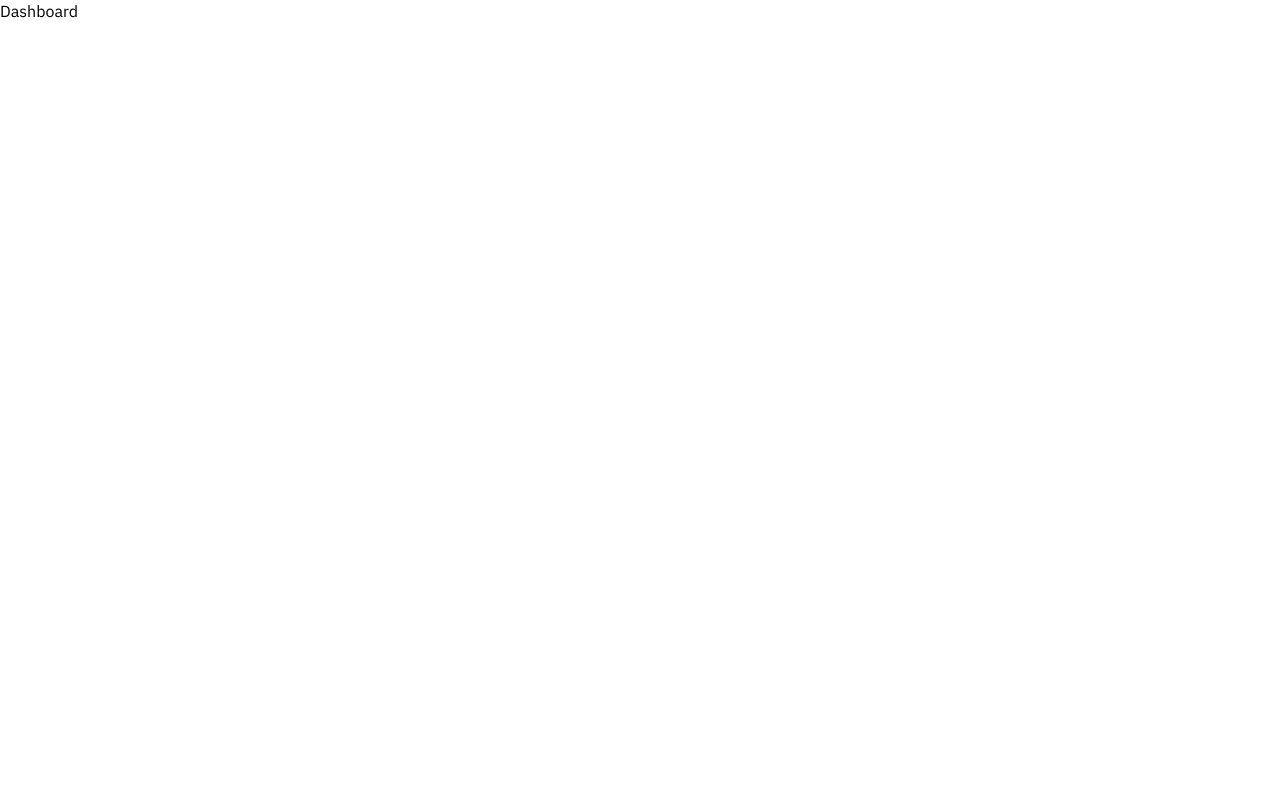
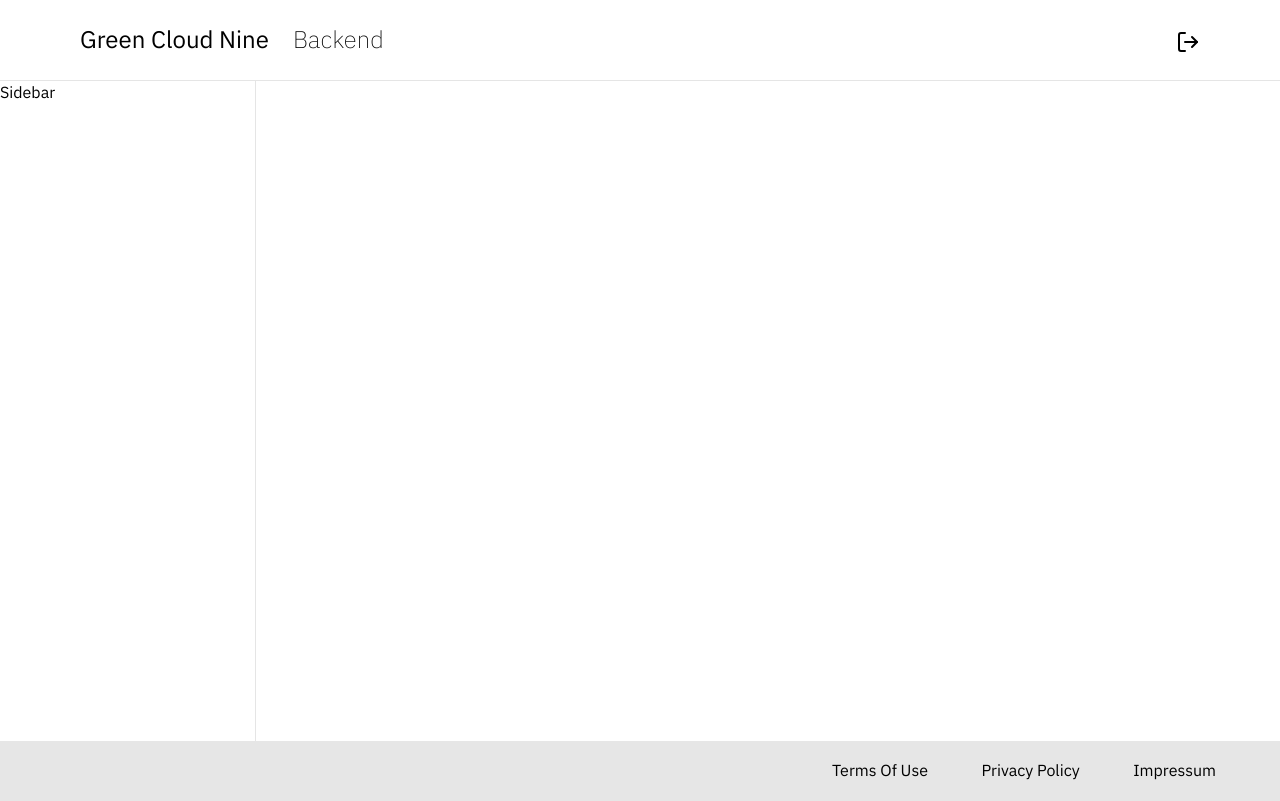
Before and after one commit to sanyam-applore/gcn-admin-dashboard, a React (Create React App) app: page /dashboard in a window 1280 px wide. Built offline with nearby package versions, Linux system fonts and the light colour scheme; sample sign-in values are in the browser's storage.

Commit message:
feat: added dashboard and logout funtionality

```diff
--- /dev/null
+++ b/src/Components/Dashboard/Header/Header.module.css
@@ -0,0 +1,31 @@
+.header{
+    border-bottom: 1px solid rgba(0, 0, 0, 0.1);
+}
+.wrapper{
+    width:90%;
+    margin:auto;
+    padding: 1em;
+    height:10vh;
+    display:flex;
+    align-items: center;
+    justify-content:space-between;
+}
+.title{
+    font-size: 1.5em;
+    font-weight: 400;
+
+}
+.subTitle{
+    font-size: 1.5em;
+    font-weight: 200;
+    margin-left: 1em;
+}
+
+.left{
+    display: flex;
+    align-items:center;
+}
+.menu{
+    margin-right: 2em;
+    display: none;
+}
--- /dev/null
+++ b/src/Components/Dashboard/Header/index.js
@@ -0,0 +1,35 @@
+import React, {useState} from 'react';
+import styles from './Header.module.css';
+import { AiOutlineMenu } from 'react-icons/ai';
+import { FiLogOut } from 'react-icons/fi';
+import { Redirect } from 'react-router-dom';
+
+const Header = () => {
+    const [redirect, setRedirect] = useState(false);
+    const logout = ()=>{
+        localStorage.removeItem('JWTTOKEN');
+        localStorage.removeItem('user');
+        sessionStorage.removeItem('JWTTOKEN');
+        sessionStorage.removeItem('user');
+        setRedirect(true);
+    }
+    if(redirect){
+        return <Redirect to="/" />
+    }
+    return (
+        <div className={styles.header}>
+            <div className={styles.wrapper}>
+                <div className={styles.left}>
+                    <div className={styles.menu}><AiOutlineMenu style={{fontSize: '1.5em', transform:'translateY(3px)', cursor:'pointer'}}/></div>
+                    <div className={styles.title}>Green Cloud Nine</div>
+                    <div className={styles.subTitle}>Backend</div>
+                </div>
+                <div className={styles.right} onClick={()=>logout()}>
+                    <FiLogOut style={{fontSize: '1.5em', transform:'translateY(5px)', cursor:'pointer'}}/>
+                </div>
+            </div>
+        </div>
+    );
+}
+
+export default Header;
--- /dev/null
+++ b/src/Components/Dashboard/MainSection/MainSection.js
@@ -0,0 +1,17 @@
+import React from 'react';
+import Sidebar from '../Sidebar/Sidebar';
+import styles from './MainSection.module.css';
+const MainSection = () => {
+    return (
+        <div style={{height:'82.5vh'}}>
+            <div className={styles.sidebar}>
+                <Sidebar />
+            </div>
+            <div className={styles.currentTab}>
+
+            </div>
+        </div>
+     );
+}
+
+export default MainSection;
--- /dev/null
+++ b/src/Components/Dashboard/MainSection/MainSection.module.css
@@ -0,0 +1,5 @@
+.sidebar{
+    width:20%;
+    height:100%;
+    border-right: 1px solid rgba(0, 0, 0, 0.1);
+}
--- /dev/null
+++ b/src/Components/Dashboard/Sidebar/Sidebar.js
@@ -0,0 +1,11 @@
+import React from 'react';
+
+const Sidebar = () => {
+    return (
+        <div>
+            Sidebar
+        </div>
+     );
+}
+
+export default Sidebar;
--- /dev/null
+++ b/src/Components/Global/Footer/Footer.js
@@ -0,0 +1,15 @@
+import React from 'react';
+import styles from './Footer.module.css';
+const Footer = () => {
+    return (
+        <div className={styles.footer}>
+            <div className={styles.links}>
+                <div>Terms Of Use</div>
+                <div>Privacy Policy</div>
+                <div>Impressum</div>
+            </div>
+        </div>
+     );
+}
+
+export default Footer;
--- /dev/null
+++ b/src/Components/Global/Footer/Footer.module.css
@@ -0,0 +1,13 @@
+.footer{
+    background-color: rgb(230,230,230);
+    height: 7.5vh;
+    display: flex;
+    align-items: center;
+    justify-content: flex-end;
+}
+.links{
+    display: flex;
+    justify-content: space-between;
+    width:30%;
+    margin-right: 5%;
+}
--- a/src/Global.css
+++ b/src/Global.css
@@ -5,3 +5,6 @@
     box-sizing: border-box;
     font-family: 'IBM Plex Sans Arabic', sans-serif;
 }
+html{
+    overflow-y:hidden;
+}
--- a/src/Pages/Dashboard/Dashboard.js
+++ b/src/Pages/Dashboard/Dashboard.js
@@ -1,10 +1,29 @@
-import React from 'react';
+import React, { useState, useEffect } from 'react';
+import { Redirect } from 'react-router-dom';
+import Header from '../../Components/Dashboard/Header';
+import MainSection from '../../Components/Dashboard/MainSection/MainSection';
+import Footer from '../../Components/Global/Footer/Footer';
 const Dashboard = () => {
+    const [redirect, setRedirect] = useState(false);
+
+    useEffect(() => {
+        const JWT = localStorage.getItem('JWTTOKEN') || sessionStorage.getItem('JWTTOKEN');
+        if (!JWT) {
+            setRedirect(true);
+        }
+    }, []);
+
+    if (redirect) {
+        return <Redirect to="/" />
+    }
+
     return (
         <div>
-            Dashboard
+            <Header />
+            <MainSection />
+            <Footer />
         </div>
-     );
+    );
 }
 
 export default Dashboard;
--- a/src/Pages/Login/Login.js
+++ b/src/Pages/Login/Login.js
@@ -1,7 +1,21 @@
-import React from 'react';
+import React, { useState, useEffect } from 'react';
 import Header from '../../Components/Login/Header';
 import LoginPopup from '../../Components/Login/LoginPopup/LoginPopup';
+import { Redirect } from 'react-router-dom';
+
 const Login = () => {
+    const [redirect, setRedirect] = useState(false);
+
+    useEffect(() => {
+        const JWT = localStorage.getItem('JWTTOKEN') || sessionStorage.getItem('JWTTOKEN');
+        if (JWT) {
+            setRedirect(true);
+        }
+    }, []);
+
+    if (redirect) {
+        return <Redirect to="/dashboard" />
+    }
 
     return (
         <div>
```
